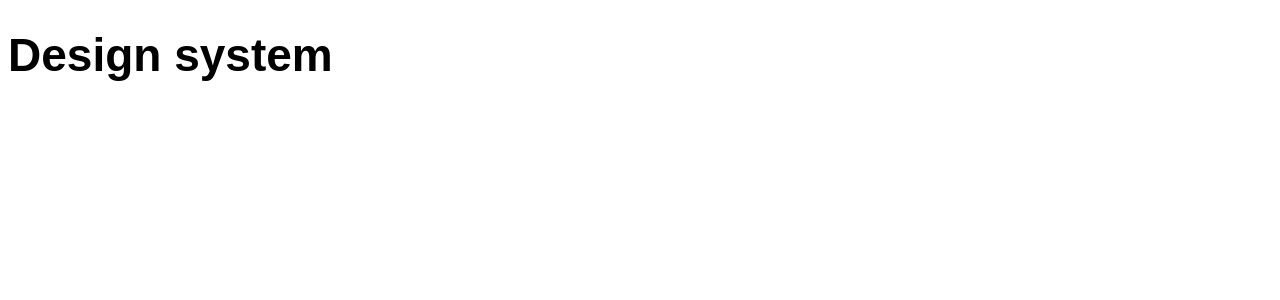
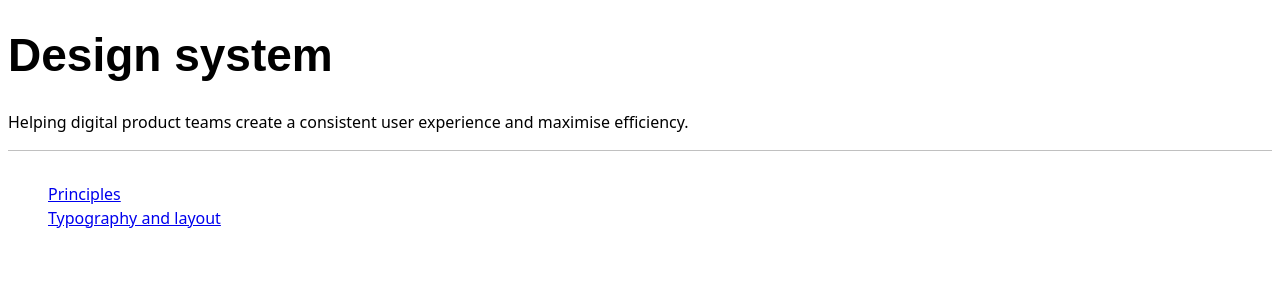
Before and after one commit to barnardos/design-system, a Gatsby app: page / in a window 1280 px wide. Shown: the top 300 px of the page. Built offline with nearby package versions, Linux system fonts and the light colour scheme.

Commit message:
Add introduction
Reworks the navigation to accommodate this.

```diff
--- a/src/components/Navigation/index.css
+++ b/src/components/Navigation/index.css
@@ -1,3 +1,18 @@
+.Navigation {
+  padding-top: 1rem;
+  position: relative;
+}
+
+.Navigation::before {
+  background: silver;
+  content: "";
+  height: 0.0625rem;
+  left: 0;
+  position: absolute;
+  right: 0;
+  top: 0;
+}
+
 .Navigation-item {
   list-style: none;
 }
--- a/src/components/Navigation/index.js
+++ b/src/components/Navigation/index.js
@@ -4,13 +4,8 @@ import React from "react";
 import "./index.css";
 
 const Navigation = () => (
-  <nav>
+  <nav className="Navigation">
     <ul>
-      <li className="Navigation-item">
-        <Link className="Navigation-link" to="/">
-          Home
-        </Link>
-      </li>
       <li className="Navigation-item">
         <Link className="Navigation-link" to="/principles/">
           Principles
--- a/src/layouts/index.js
+++ b/src/layouts/index.js
@@ -1,14 +1,11 @@
 import PropTypes from "prop-types";
 import React from "react";
-
-import Navigation from "../components/Navigation";
 
 import "../index.css";
 import "./index.css";
 
 const Layout = ({ children }) => (
   <div className="Layout">
-    <Navigation />
     <main className="Layout-main">{children()}</main>
   </div>
 );
--- a/src/pages/index.css
+++ b/src/pages/index.css
@@ -1,4 +1,16 @@
 /** @define Pages */
+
+.Pages-home {
+  font: 300 1rem/1.5rem system-ui;
+}
+
+.Pages-navigation {
+  margin-top: 1rem;
+}
+
+.Pages-title {
+  margin-top: 1rem;
+}
 
 .Pages-typography {
   background: whitesmoke;
--- a/src/pages/index.js
+++ b/src/pages/index.js
@@ -1,5 +1,7 @@
 import React from "react";
 
+import Navigation from "../components/Navigation";
+import Paragraph from "../components/Paragraph";
 import Title from "../components/Title";
 
 import "./index.css";
@@ -7,6 +9,13 @@ import "./index.css";
 const Pages = () => (
   <div>
     <Title>{`Design system`}</Title>
+    <div className="Pages-paragraph">
+      <Paragraph
+      >{`Helping digital product teams create a consistent user experience and maximise efficiency.`}</Paragraph>
+    </div>
+    <div className="Pages-navigation">
+      <Navigation />
+    </div>
   </div>
 );
 
--- a/src/pages/typography-and-layout.js
+++ b/src/pages/typography-and-layout.js
@@ -1,3 +1,4 @@
+import Link from "gatsby-link";
 import React from "react";
 
 import Title from "../components/Title";
@@ -13,7 +14,10 @@ import "./index.css";
 
 const Pages = () => (
   <div>
-    <Title>{`Typography and layout`}</Title>
+    <Link className="Pages-home" to="/">{`Home`}</Link>
+    <div className="Pages-title">
+      <Title>{`Typography and layout`}</Title>
+    </div>
     <div className="Pages-paragraph">
       <Paragraph>{`The system is:`}</Paragraph>
     </div>
```
Also changed, not shown: src/pages/principles.js (+7 -3 lines), .stylelintrc.json.
